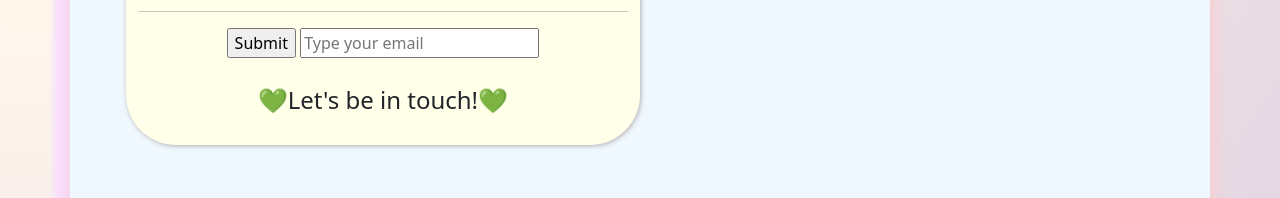
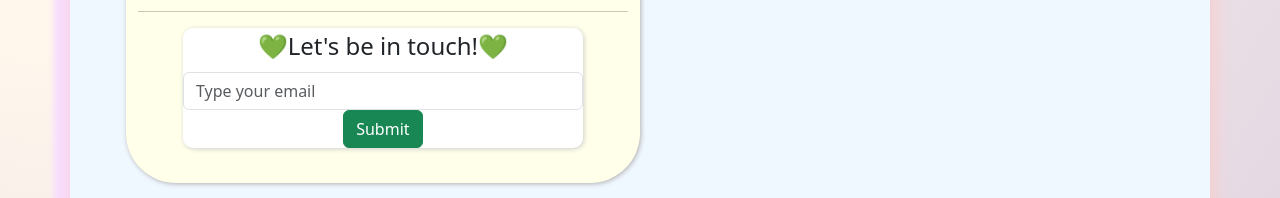
Before and after one commit to FerJq/Coffee-For-Life-, a plain HTML site: page contact.html in a window 1280 px wide. Shown: the part 883-1081 px from the top of the page. Drawn offline with nearby package versions, Linux system fonts and the light colour scheme.

Commit message:
boostrap added to label and forms

```diff
--- a/contact.html
+++ b/contact.html
@@ -113,13 +113,22 @@
           </h4>
           <hr />
           <form>
-            <input type="submit" />
-            <input type="search" placeholder="Type your email" />
+            <div>
+              <label class="fs-4 form-label" for="contact"
+                >💚Let's be in touch!💚</label
+              >
+            </div>
+            <input
+              class="form-control"
+              type="search"
+              placeholder="Type your email"
+            />
+            <input class="btn btn-success" type="submit" />
           </form>
           <br />
-          <p class="fs-4">💚Let's be in touch!💚</p>
         </div>
         <div class="col-sm-6">
+          <br />
           <video
             class="img-fluid video-contact"
             src="videos/contact.mp4"
--- a/src/style.css
+++ b/src/style.css
@@ -166,6 +166,14 @@ footer a:hover {
 
 /*Contact*/
 
+form {
+  background-color: white;
+  border-radius: 10px;
+  margin: 0 auto;
+  width: 400px;
+  box-shadow: 1px 1px 5px rgb(206, 206, 206);
+}
+
 .contact-area {
   border-radius: 1px;
   padding: 5%;
```
